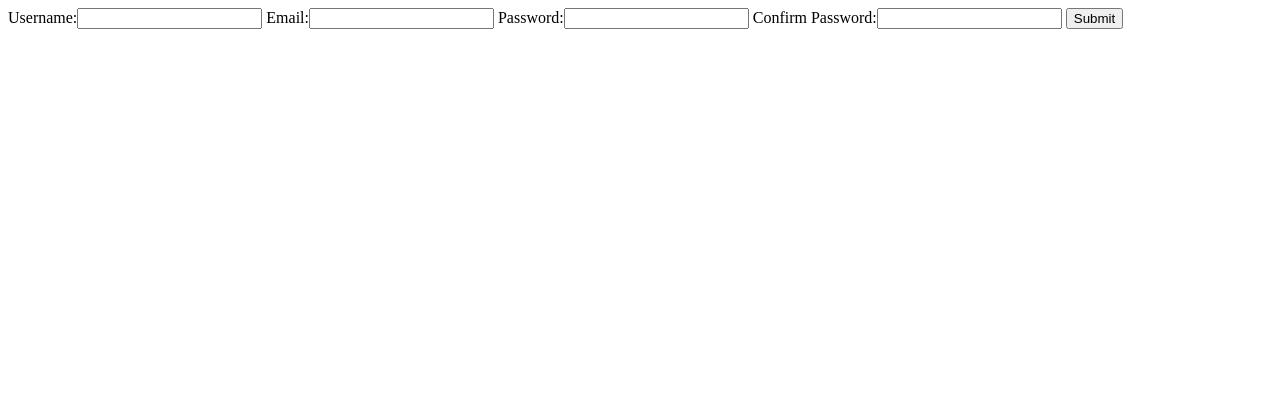
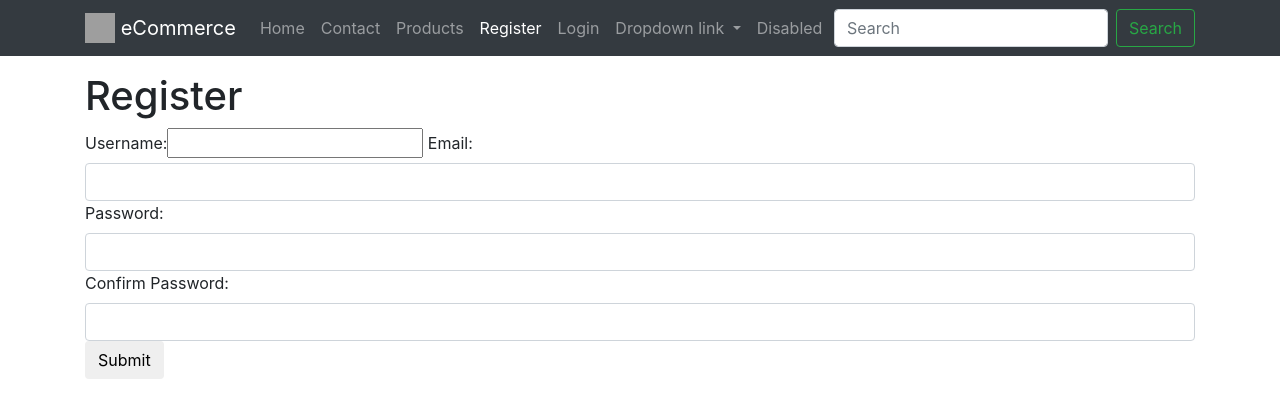
Before and after one commit to collegedayss/Ecommerce_repo, a Django app: page /register/ in a window 1280 px wide. Shown: the top 418 px of the page. Run offline with Django 3.2, Linux system fonts and the light colour scheme; some libraries are stand-ins or nearby versions; grey boxes are pictures that could not be loaded.

Commit message:
05 || 51

```diff
--- a/ecommerce/products/templates/products/detail.html
+++ b/ecommerce/products/templates/products/detail.html
@@ -2,7 +2,6 @@
 
 {% block content %}
 
-<div class='container'>
 
     <div class='row'>
      <div class='col'>
@@ -17,7 +16,6 @@
 {% endif %}
 </div>
 </div>
-</div>
 
 
 {% endblock %}
--- a/ecommerce/templates/auth/register.html
+++ b/ecommerce/templates/auth/register.html
@@ -1,5 +1,9 @@
-<form method="POST">
-    {% csrf_token %}
+{% extends "base.html" %}
+
+{% block content %}
+<h1> Register </h1>
+<form method="POST">{% csrf_token %}
     {{form}}
-    <button class='btn-' type="submit">Submit</button>
+    <button type='submit' class="btn btn-default">Submit</button>
 </form>
+{% endblock %}
--- a/ecommerce/templates/base.html
+++ b/ecommerce/templates/base.html
@@ -1,6 +1,6 @@
 
 {% load static %}
-<!doctype html>
+<!DOCTYPE html>
 <html lang="en">
 
 <head>
@@ -14,7 +14,10 @@
 </head>
 <body>
     {% include 'base/navbar.html' with brand_name='eCommerce' %}
-  {% block content %}{% endblock %}
+    <div class ='container'>
+        {% block content %}{% endblock %}
+    </div>
+
 
  {% include 'base/js.html' %}
 
--- a/ecommerce/templates/base/navbar.html
+++ b/ecommerce/templates/base/navbar.html
@@ -4,8 +4,13 @@
 {% url 'login' as login_url %}
 {% url 'register' as register_url %}
 
-<nav class="navbar navbar-expand-lg navbar-light bg-light">
-  <a class="navbar-brand" href="{{ home_url }}">{% if brand_name %} {{ brand_name}} {% else %}CFE eCommerce {% endif %}</a>
+<nav class="navbar navbar-expand-lg navbar-dark bg-dark mb-3">
+  <div class = 'container'>
+  <a class="navbar-brand" href="{{ home_url }}">
+    <img src="http://getbootstrap.com/docs/4.4/assets/brand/bootstrap-solid.svg" width="30" height="30" class="d-inline-block align-top" alt="">
+    {% if brand_name %} {{ brand_name}} {% else %}CFE eCommerce {% endif %}
+  </a>
+
   <button class="navbar-toggler" type="button" data-toggle="collapse" data-target="#navbarSupportedContent" aria-controls="navbarSupportedContent" aria-expanded="false" aria-label="Toggle navigation">
     <span class="navbar-toggler-icon"></span>
   </button>
@@ -30,17 +35,17 @@
         <a class="nav-link" href="{{ register_url }}">Register</a>
       </li>
         <li class="nav-item {% if request.path == login_url %}active{% endif %}">
-        <a class="nav-link" href="{{ login_url }}">Login>
+        <a class="nav-link" href="{{ login_url }}">Login</a>
       </li>
    {% endif %}
+
               <li class="nav-item dropdown">
-        <a class="nav-link dropdown-toggle" href="#" id="navbarDropdown" role="button" data-toggle="dropdown" aria-haspopup="true" aria-expanded="false">
-          Dropdown
+                <a class="nav-link dropdown-toggle" href="https://example.com"  id="navbarDropdownMenuLink" role="button" data-toggle="dropdown" aria-haspopup="true" aria-expanded="false">
+                Dropdown link
                 </a>
-        <div class="dropdown-menu" aria-labelledby="navbarDropdown">
+                <div class="dropdown-menu dropdown-menu-left" aria-labelledby="navbarDropdownMenuLink">
                   <a class="dropdown-item" href="#">Action</a>
                   <a class="dropdown-item" href="#">Another action</a>
-          <div class="dropdown-divider"></div>
                   <a class="dropdown-item" href="#">Something else here</a>
                 </div>
               </li>
@@ -49,8 +54,9 @@
       </li>
     </ul>
     <form class="form-inline my-2 my-lg-0">
-      <input class="form-control mr-sm-2" type="search" placeholder="Search" aria-label="Search">
+      <input class="form-control mr-sm-2" type="text" placeholder="Search" aria-label="Search">
       <button class="btn btn-outline-success my-2 my-sm-0" type="submit">Search</button>
     </form>
   </div>
+  </div>
 </nav>
```
Also changed, not shown: ecommerce/products/templates/products/list.html (+5 -7 lines), ecommerce/templates/auth/login.html (+8 -4 lines), ecommerce/templates/home_page.html (+43 -13 lines). Lines whose indentation alone changed are shown as unchanged.
